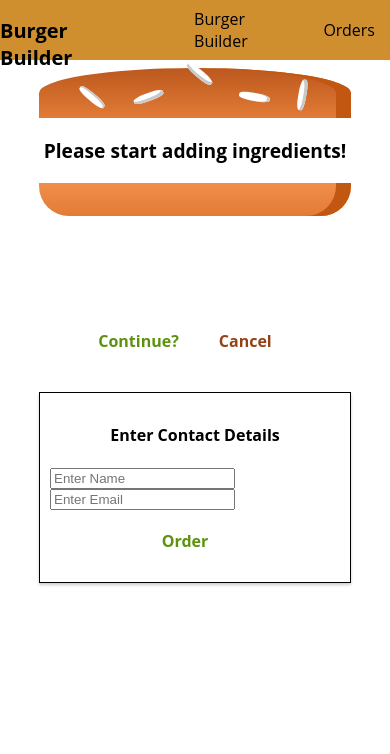
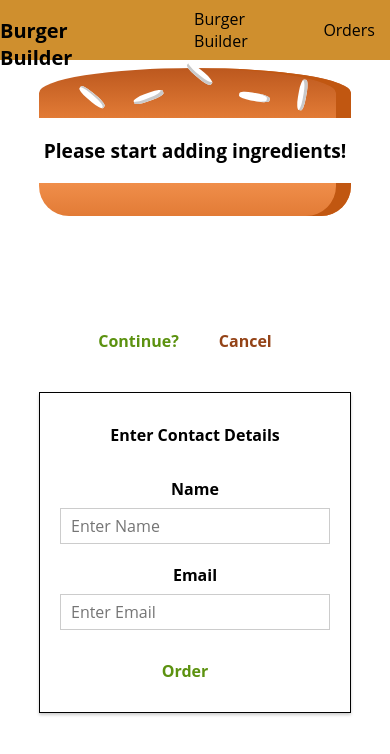
Before and after one commit to munanadi/react-burger-builder, a React (Create React App) app: page /checkout in a window 390 px wide. Both pictures are taken after a click on the button "Continue?". Shown: the top 754 px of the page. Built offline with nearby package versions, Linux system fonts and the light colour scheme.

Commit message:
form added

```diff
--- a/src/components/Navbar/Navbar.module.css
+++ b/src/components/Navbar/Navbar.module.css
@@ -7,6 +7,7 @@
   left: 0;
   display: flex;
   justify-content: space-between;
+  z-index: 100;
 }
 
 .Nav {
--- /dev/null
+++ b/src/components/UI/Input/Input.js
@@ -0,0 +1,30 @@
+import React from "react";
+import classes from "./Input.module.css";
+
+const Input = props => {
+  let inputElement;
+  switch (props.inputtype) {
+    case "input":
+      inputElement = (
+        <input
+          className={classes.InputElement}
+          onChange={props.changed}
+          {...props}
+        />
+      );
+      break;
+    case "textarea":
+      inputElement = <textarea {...props} onChange={props.changed} />;
+      break;
+    default:
+  }
+
+  return (
+    <div className={classes.Input}>
+      <label className={classes.Label}>{props.label}</label>
+      {inputElement}
+    </div>
+  );
+};
+
+export default Input;
--- /dev/null
+++ b/src/components/UI/Input/Input.module.css
@@ -0,0 +1,27 @@
+.Input {
+  width: 100%;
+  padding: 10px;
+  box-sizing: border-box;
+}
+
+.Label {
+  font-weight: bold;
+  display: block;
+  margin-bottom: 8px;
+}
+
+.InputElement {
+  outline: none;
+  background-color: white;
+  border: 1px solid #ccc;
+  font: inherit;
+  display: block;
+  width: 100%;
+  padding: 6px 10px;
+  box-sizing: border-box;
+}
+
+.InputElement:focus {
+  outline: none;
+  background-color: #ccc;
+}
--- a/src/containers/Checkout/Checkout.js
+++ b/src/containers/Checkout/Checkout.js
@@ -4,17 +4,17 @@ import CheckoutSummary from "../../components/Order/CheckoutSummary/CheckoutSumm
 import ContactData from "../ContactData/ContactData";
 
 class Checkout extends Component {
-  state = { ingredients: null };
-
-  componentWillMount() {
+  constructor(props) {
+    super(props);
     const query = new URLSearchParams(this.props.location.search);
     const ingredients = {};
 
     for (let params of query.entries()) {
       ingredients[params[0]] = +params[1];
     }
-
-    this.setState({ ingredients: ingredients });
+    this.state = {
+      ingredients: ingredients
+    };
   }
 
   checkoutContinueHandler = () => {
--- a/src/containers/ContactData/ContactData.js
+++ b/src/containers/ContactData/ContactData.js
@@ -4,9 +4,14 @@ import Button from "../../components/UI/Button/Button";
 import classes from "./ContactData.module.css";
 import axios from "../../axios-orders";
 import Spinner from "../../components/UI/Spinner/Spinner";
+import Input from "../../components/UI/Input/Input";
 
 class ContactData extends Component {
   state = {
+    orderForm: {
+      name: "",
+      email: ""
+    },
     loading: false
   };
 
@@ -18,8 +23,8 @@ class ContactData extends Component {
       ingredients: this.props.ingredients,
       price: 0 || this.state.totalPrice,
       customer: {
-        name: "John Doe",
-        email: "jhon@gmail.com"
+        name: this.state.orderForm.name,
+        email: this.state.orderForm.email
       }
     };
     axios
@@ -35,24 +40,36 @@ class ContactData extends Component {
       });
   };
 
+  inputChangeHandler = event => {
+    const udpatedForm = { ...this.state.orderForm };
+    udpatedForm[event.target.name] = event.target.value;
+    this.setState({
+      orderForm: udpatedForm
+    });
+  };
+
   render() {
     let form = (
-      <form>
-        <input
-          className={classes.Input}
+      <form onSubmit={this.handleContactFormSubmit}>
+        <Input
+          inputtype="input"
           type="text"
+          label="Name"
           name="name"
           placeholder="Enter Name"
+          required
+          changed={event => this.inputChangeHandler(event)}
         />
-        <input
-          className={classes.Input}
+        <Input
+          inputtype="input"
           type="email"
+          label="Email"
           name="email"
+          required
           placeholder="Enter Email"
+          changed={event => this.inputChangeHandler(event)}
         />
-        <Button buttonType={"Success"} clicked={this.handleContactFormSubmit}>
-          Order
-        </Button>
+        <Button buttonType={"Success"}>Order</Button>
       </form>
     );
     if (this.state.loading) {
--- a/src/containers/ContactData/ContactData.module.css
+++ b/src/containers/ContactData/ContactData.module.css
@@ -7,7 +7,3 @@
   box-sizing: border-box;
   padding: 10px;
 }
-
-.Input {
-  display: block;
-}
```
